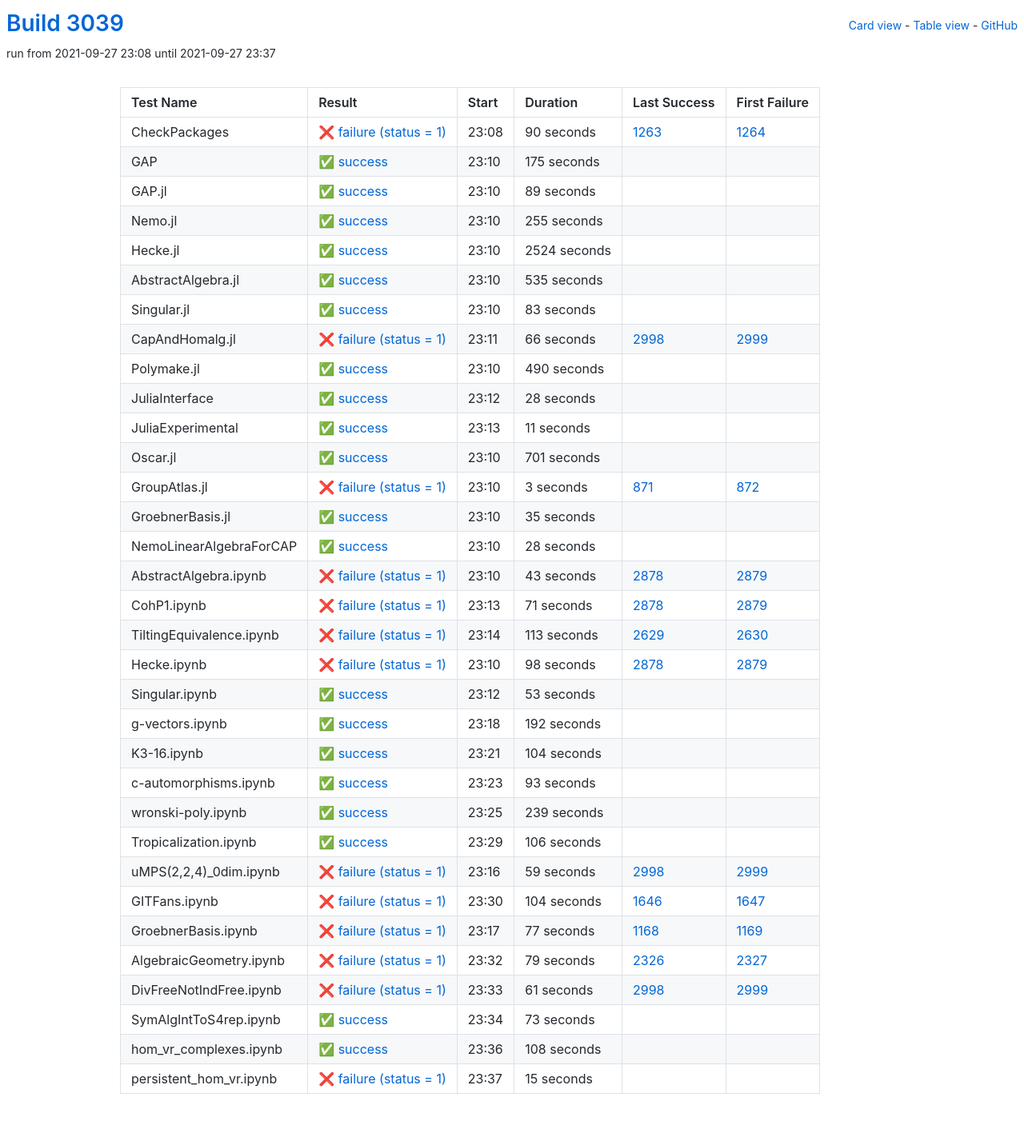
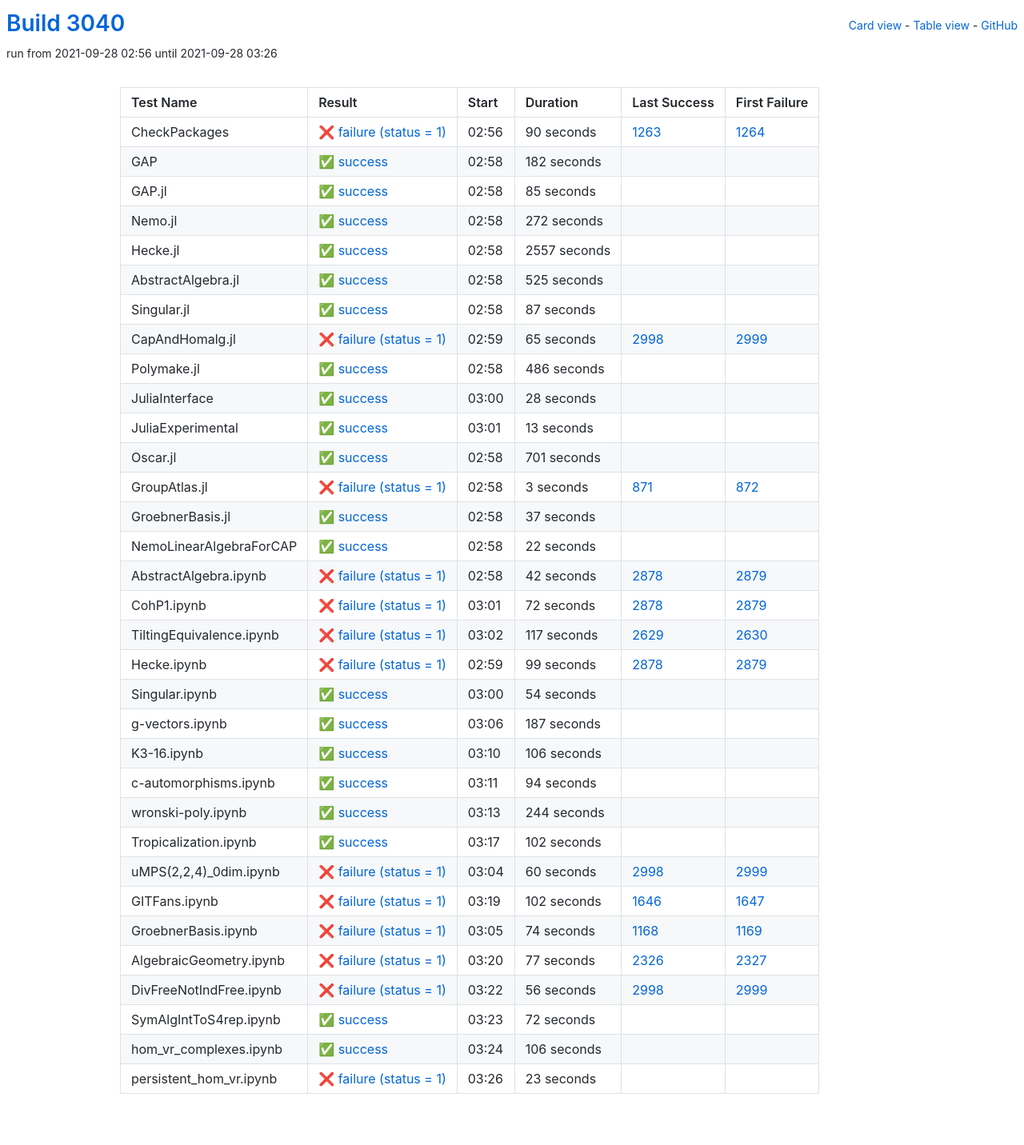
Before and after one commit to oscar-system/oscar-ci-status-stable, a Jekyll site: the page built from table.html, in a window 1280 px wide. Shown: the whole page at 80% size. Built offline with Jekyll 4.4.1, drawn with Linux system fonts in a browser that asks for light colours.

Commit message:
Build #3040

```diff
--- a/_data/ci.yml
+++ b/_data/ci.yml
@@ -1,6 +1,6 @@
 ---
-build: 3039
-build_url: https://oscarci.mathematik.uni-kl.de/job/oscar-stable/3039/
+build: 3040
+build_url: https://oscarci.mathematik.uni-kl.de/job/oscar-stable/3040/
 job: oscar-stable
 organization: oscar-system
 repo: oscar-ci-status-stable
@@ -8,8 +8,8 @@ repourl: https://github.com/oscar-system/oscar-ci-status-stable
 tests:
 - name: CheckPackages
   id: checkpackages
-  log: https://oscarci.mathematik.uni-kl.de/job/oscar-stable/3039/artifact/logs/build-3039/CheckPackages.log
-  start: 2021-09-27 23:08
+  log: https://oscarci.mathematik.uni-kl.de/job/oscar-stable/3040/artifact/logs/build-3040/CheckPackages.log
+  start: 2021-09-28 02:56
   success: false
   exitcode: 1
   status: failure
@@ -20,104 +20,104 @@ tests:
   first_failure_url: https://oscarci.mathematik.uni-kl.de/job/oscar-stable/1264/
 - name: GAP
   id: gap
-  log: https://oscarci.mathematik.uni-kl.de/job/oscar-stable/3039/artifact/logs/build-3039/GAP.log
-  start: 2021-09-27 23:10
+  log: https://oscarci.mathematik.uni-kl.de/job/oscar-stable/3040/artifact/logs/build-3040/GAP.log
+  start: 2021-09-28 02:58
   success: true
   exitcode: 0
   status: success
-  duration: 175
+  duration: 182
   last_success: false
   last_success_url:
   first_failure: false
   first_failure_url:
 - name: GAP.jl
   id: gap-jl
-  log: https://oscarci.mathematik.uni-kl.de/job/oscar-stable/3039/artifact/logs/build-3039/GAP.jl.log
-  start: 2021-09-27 23:10
+  log: https://oscarci.mathematik.uni-kl.de/job/oscar-stable/3040/artifact/logs/build-3040/GAP.jl.log
+  start: 2021-09-28 02:58
   success: true
   exitcode: 0
   status: success
-  duration: 89
+  duration: 85
   last_success: false
   last_success_url:
   first_failure: false
   first_failure_url:
 - name: Nemo.jl
   id: nemo-jl
-  log: https://oscarci.mathematik.uni-kl.de/job/oscar-stable/3039/artifact/logs/build-3039/Nemo.jl.log
-  start: 2021-09-27 23:10
+  log: https://oscarci.mathematik.uni-kl.de/job/oscar-stable/3040/artifact/logs/build-3040/Nemo.jl.log
+  start: 2021-09-28 02:58
   success: true
   exitcode: 0
   status: success
-  duration: 255
+  duration: 272
   last_success: false
   last_success_url:
   first_failure: false
   first_failure_url:
 - name: Hecke.jl
   id: hecke-jl
-  log: https://oscarci.mathematik.uni-kl.de/job/oscar-stable/3039/artifact/logs/build-3039/Hecke.jl.log
-  start: 2021-09-27 23:10
+  log: https://oscarci.mathematik.uni-kl.de/job/oscar-stable/3040/artifact/logs/build-3040/Hecke.jl.log
+  start: 2021-09-28 02:58
   success: true
   exitcode: 0
   status: success
-  duration: 2524
+  duration: 2557
   last_success: false
   last_success_url:
   first_failure: false
   first_failure_url:
 - name: AbstractAlgebra.jl
   id: abstractalgebra-jl
-  log: https://oscarci.mathematik.uni-kl.de/job/oscar-stable/3039/artifact/logs/build-3039/AbstractAlgebra.jl.log
-  start: 2021-09-27 23:10
+  log: https://oscarci.mathematik.uni-kl.de/job/oscar-stable/3040/artifact/logs/build-3040/AbstractAlgebra.jl.log
+  start: 2021-09-28 02:58
   success: true
   exitcode: 0
   status: success
-  duration: 535
+  duration: 525
   last_success: false
   last_success_url:
   first_failure: false
   first_failure_url:
 - name: Singular.jl
   id: singular-jl
-  log: https://oscarci.mathematik.uni-kl.de/job/oscar-stable/3039/artifact/logs/build-3039/Singular.jl.log
-  start: 2021-09-27 23:10
+  log: https://oscarci.mathematik.uni-kl.de/job/oscar-stable/3040/artifact/logs/build-3040/Singular.jl.log
+  start: 2021-09-28 02:58
   success: true
   exitcode: 0
   status: success
-  duration: 83
+  duration: 87
   last_success: false
   last_success_url:
   first_failure: false
   first_failure_url:
 - name: CapAndHomalg.jl
   id: capandhomalg-jl
-  log: https://oscarci.mathematik.uni-kl.de/job/oscar-stable/3039/artifact/logs/build-3039/CapAndHomalg.jl.log
-  start: 2021-09-27 23:11
+  log: https://oscarci.mathematik.uni-kl.de/job/oscar-stable/3040/artifact/logs/build-3040/CapAndHomalg.jl.log
+  start: 2021-09-28 02:59
   success: false
   exitcode: 1
   status: failure
-  duration: 66
+  duration: 65
   last_success: 2998
   last_success_url: https://oscarci.mathematik.uni-kl.de/job/oscar-stable/2998/
   first_failure: 2999
   first_failure_url: https://oscarci.mathematik.uni-kl.de/job/oscar-stable/2999/
 - name: Polymake.jl
   id: polymake-jl
-  log: https://oscarci.mathematik.uni-kl.de/job/oscar-stable/3039/artifact/logs/build-3039/Polymake.jl.log
-  start: 2021-09-27 23:10
+  log: https://oscarci.mathematik.uni-kl.de/job/oscar-stable/3040/artifact/logs/build-3040/Polymake.jl.log
+  start: 2021-09-28 02:58
   success: true
   exitcode: 0
   status: success
-  duration: 490
+  duration: 486
   last_success: false
   last_success_url:
   first_failure: false
   first_failure_url:
 - name: JuliaInterface
   id: juliainterface
-  log: https://oscarci.mathematik.uni-kl.de/job/oscar-stable/3039/artifact/logs/build-3039/JuliaInterface.log
-  start: 2021-09-27 23:12
+  log: https://oscarci.mathematik.uni-kl.de/job/oscar-stable/3040/artifact/logs/build-3040/JuliaInterface.log
+  start: 2021-09-28 03:00
   success: true
   exitcode: 0
   status: success
@@ -128,20 +128,20 @@ tests:
   first_failure_url:
 - name: JuliaExperimental
   id: juliaexperimental
-  log: https://oscarci.mathematik.uni-kl.de/job/oscar-stable/3039/artifact/logs/build-3039/JuliaExperimental.log
-  start: 2021-09-27 23:13
+  log: https://oscarci.mathematik.uni-kl.de/job/oscar-stable/3040/artifact/logs/build-3040/JuliaExperimental.log
+  start: 2021-09-28 03:01
   success: true
   exitcode: 0
   status: success
-  duration: 11
+  duration: 13
   last_success: false
   last_success_url:
   first_failure: false
   first_failure_url:
 - name: Oscar.jl
   id: oscar-jl
-  log: https://oscarci.mathematik.uni-kl.de/job/oscar-stable/3039/artifact/logs/build-3039/Oscar.jl.log
-  start: 2021-09-27 23:10
+  log: https://oscarci.mathematik.uni-kl.de/job/oscar-stable/3040/artifact/logs/build-3040/Oscar.jl.log
+  start: 2021-09-28 02:58
   success: true
   exitcode: 0
   status: success
@@ -152,8 +152,8 @@ tests:
   first_failure_url:
 - name: GroupAtlas.jl
   id: groupatlas-jl
-  log: https://oscarci.mathematik.uni-kl.de/job/oscar-stable/3039/artifact/logs/build-3039/GroupAtlas.jl.log
-  start: 2021-09-27 23:10
+  log: https://oscarci.mathematik.uni-kl.de/job/oscar-stable/3040/artifact/logs/build-3040/GroupAtlas.jl.log
+  start: 2021-09-28 02:58
   success: false
   exitcode: 1
   status: failure
@@ -164,140 +164,104 @@ tests:
   first_failure_url: https://oscarci.mathematik.uni-kl.de/job/oscar-stable/872/
 - name: GroebnerBasis.jl
   id: groebnerbasis-jl
-  log: https://oscarci.mathematik.uni-kl.de/job/oscar-stable/3039/artifact/logs/build-3039/GroebnerBasis.jl.log
-  start: 2021-09-27 23:10
+  log: https://oscarci.mathematik.uni-kl.de/job/oscar-stable/3040/artifact/logs/build-3040/GroebnerBasis.jl.log
+  start: 2021-09-28 02:58
   success: true
   exitcode: 0
   status: success
-  duration: 35
+  duration: 37
   last_success: false
   last_success_url:
   first_failure: false
   first_failure_url:
 - name: NemoLinearAlgebraForCAP
   id: nemolinearalgebraforcap
-  log: https://oscarci.mathematik.uni-kl.de/job/oscar-stable/3039/artifact/logs/build-3039/NemoLinearAlgebraForCAP.log
-  start: 2021-09-27 23:10
+  log: https://oscarci.mathematik.uni-kl.de/job/oscar-stable/3040/artifact/logs/build-3040/NemoLinearAlgebraForCAP.log
+  start: 2021-09-28 02:58
   success: true
   exitcode: 0
   status: success
-  duration: 28
+  duration: 22
   last_success: false
   last_success_url:
   first_failure: false
   first_failure_url:
 - name: AbstractAlgebra.ipynb
   id: abstractalgebra-ipynb
-  log: https://oscarci.mathematik.uni-kl.de/job/oscar-stable/3039/artifact/logs/build-3039/AbstractAlgebra.ipynb.log
-  start: 2021-09-27 23:10
+  log: https://oscarci.mathematik.uni-kl.de/job/oscar-stable/3040/artifact/logs/build-3040/AbstractAlgebra.ipynb.log
+  start: 2021-09-28 02:58
   success: false
   exitcode: 1
   status: failure
-  duration: 43
+  duration: 42
   last_success: 2878
   last_success_url: https://oscarci.mathematik.uni-kl.de/job/oscar-stable/2878/
   first_failure: 2879
   first_failure_url: https://oscarci.mathematik.uni-kl.de/job/oscar-stable/2879/
 - name: CohP1.ipynb
   id: cohp1-ipynb
-  log: https://oscarci.mathematik.uni-kl.de/job/oscar-stable/3039/artifact/logs/build-3039/CohP1.ipynb.log
-  start: 2021-09-27 23:13
+  log: https://oscarci.mathematik.uni-kl.de/job/oscar-stable/3040/artifact/logs/build-3040/CohP1.ipynb.log
+  start: 2021-09-28 03:01
   success: false
   exitcode: 1
   status: failure
-  duration: 71
+  duration: 72
   last_success: 2878
   last_success_url: https://oscarci.mathematik.uni-kl.de/job/oscar-stable/2878/
   first_failure: 2879
   first_failure_url: https://oscarci.mathematik.uni-kl.de/job/oscar-stable/2879/
 - name: TiltingEquivalence.ipynb
   id: tiltingequivalence-ipynb
-  log: https://oscarci.mathematik.uni-kl.de/job/oscar-stable/3039/artifact/logs/build-3039/TiltingEquivalence.ipynb.log
-  start: 2021-09-27 23:14
+  log: https://oscarci.mathematik.uni-kl.de/job/oscar-stable/3040/artifact/logs/build-3040/TiltingEquivalence.ipynb.log
+  start: 2021-09-28 03:02
   success: false
   exitcode: 1
   status: failure
-  duration: 113
+  duration: 117
   last_success: 2629
   last_success_url: https://oscarci.mathematik.uni-kl.de/job/oscar-stable/2629/
   first_failure: 2630
   first_failure_url: https://oscarci.mathematik.uni-kl.de/job/oscar-stable/2630/
 - name: Hecke.ipynb
   id: hecke-ipynb
-  log: https://oscarci.mathematik.uni-kl.de/job/oscar-stable/3039/artifact/logs/build-3039/Hecke.ipynb.log
-  start: 2021-09-27 23:10
+  log: https://oscarci.mathematik.uni-kl.de/job/oscar-stable/3040/artifact/logs/build-3040/Hecke.ipynb.log
+  start: 2021-09-28 02:59
   success: false
   exitcode: 1
   status: failure
-  duration: 98
+  duration: 99
   last_success: 2878
   last_success_url: https://oscarci.mathematik.uni-kl.de/job/oscar-stable/2878/
   first_failure: 2879
   first_failure_url: https://oscarci.mathematik.uni-kl.de/job/oscar-stable/2879/
 - name: Singular.ipynb
   id: singular-ipynb
-  log: https://oscarci.mathematik.uni-kl.de/job/oscar-stable/3039/artifact/logs/build-3039/Singular.ipynb.log
-  start: 2021-09-27 23:12
+  log: https://oscarci.mathematik.uni-kl.de/job/oscar-stable/3040/artifact/logs/build-3040/Singular.ipynb.log
+  start: 2021-09-28 03:00
   success: true
   exitcode: 0
   status: success
-  duration: 53
+  duration: 54
   last_success: false
   last_success_url:
   first_failure: false
   first_failure_url:
 - name: g-vectors.ipynb
   id: g-vectors-ipynb
-  log: https://oscarci.mathematik.uni-kl.de/job/oscar-stable/3039/artifact/logs/build-3039/g-vectors.ipynb.log
-  start: 2021-09-27 23:18
+  log: https://oscarci.mathematik.uni-kl.de/job/oscar-stable/3040/artifact/logs/build-3040/g-vectors.ipynb.log
+  start: 2021-09-28 03:06
   success: true
   exitcode: 0
   status: success
-  duration: 192
+  duration: 187
   last_success: false
   last_success_url:
   first_failure: false
   first_failure_url:
 - name: K3-16.ipynb
   id: k3-16-ipynb
-  log: https://oscarci.mathematik.uni-kl.de/job/oscar-stable/3039/artifact/logs/build-3039/K3-16.ipynb.log
-  start: 2021-09-27 23:21
-  success: true
-  exitcode: 0
-  status: success
-  duration: 104
-  last_success: false
-  last_success_url:
-  first_failure: false
-  first_failure_url:
-- name: c-automorphisms.ipynb
-  id: c-automorphisms-ipynb
-  log: https://oscarci.mathematik.uni-kl.de/job/oscar-stable/3039/artifact/logs/build-3039/c-automorphisms.ipynb.log
-  start: 2021-09-27 23:23
-  success: true
-  exitcode: 0
-  status: success
-  duration: 93
-  last_success: false
-  last_success_url:
-  first_failure: false
-  first_failure_url:
-- name: wronski-poly.ipynb
-  id: wronski-poly-ipynb
-  log: https://oscarci.mathematik.uni-kl.de/job/oscar-stable/3039/artifact/logs/build-3039/wronski-poly.ipynb.log
-  start: 2021-09-27 23:25
-  success: true
-  exitcode: 0
-  status: success
-  duration: 239
-  last_success: false
-  last_success_url:
-  first_failure: false
-  first_failure_url:
-- name: Tropicalization.ipynb
-  id: tropicalization-ipynb
-  log: https://oscarci.mathematik.uni-kl.de/job/oscar-stable/3039/artifact/logs/build-3039/Tropicalization.ipynb.log
-  start: 2021-09-27 23:29
+  log: https://oscarci.mathematik.uni-kl.de/job/oscar-stable/3040/artifact/logs/build-3040/K3-16.ipynb.log
+  start: 2021-09-28 03:10
   success: true
   exitcode: 0
   status: success
@@ -306,98 +270,134 @@ tests:
   last_success_url:
   first_failure: false
   first_failure_url:
+- name: c-automorphisms.ipynb
+  id: c-automorphisms-ipynb
+  log: https://oscarci.mathematik.uni-kl.de/job/oscar-stable/3040/artifact/logs/build-3040/c-automorphisms.ipynb.log
+  start: 2021-09-28 03:11
+  success: true
+  exitcode: 0
+  status: success
+  duration: 94
+  last_success: false
+  last_success_url:
+  first_failure: false
+  first_failure_url:
+- name: wronski-poly.ipynb
+  id: wronski-poly-ipynb
+  log: https://oscarci.mathematik.uni-kl.de/job/oscar-stable/3040/artifact/logs/build-3040/wronski-poly.ipynb.log
+  start: 2021-09-28 03:13
+  success: true
+  exitcode: 0
+  status: success
+  duration: 244
+  last_success: false
+  last_success_url:
+  first_failure: false
+  first_failure_url:
+- name: Tropicalization.ipynb
+  id: tropicalization-ipynb
+  log: https://oscarci.mathematik.uni-kl.de/job/oscar-stable/3040/artifact/logs/build-3040/Tropicalization.ipynb.log
+  start: 2021-09-28 03:17
+  success: true
+  exitcode: 0
+  status: success
+  duration: 102
+  last_success: false
+  last_success_url:
+  first_failure: false
+  first_failure_url:
 - name: uMPS(2,2,4)_0dim.ipynb
   id: umps-2-2-4-0dim-ipynb
-  log: https://oscarci.mathematik.uni-kl.de/job/oscar-stable/3039/artifact/logs/build-3039/uMPS-2-2-4-_0dim.ipynb.log
-  start: 2021-09-27 23:16
+  log: https://oscarci.mathematik.uni-kl.de/job/oscar-stable/3040/artifact/logs/build-3040/uMPS-2-2-4-_0dim.ipynb.log
+  start: 2021-09-28 03:04
   success: false
   exitcode: 1
   status: failure
-  duration: 59
+  duration: 60
   last_success: 2998
   last_success_url: https://oscarci.mathematik.uni-kl.de/job/oscar-stable/2998/
   first_failure: 2999
   first_failure_url: https://oscarci.mathematik.uni-kl.de/job/oscar-stable/2999/
 - name: GITFans.ipynb
   id: gitfans-ipynb
-  log: https://oscarci.mathematik.uni-kl.de/job/oscar-stable/3039/artifact/logs/build-3039/GITFans.ipynb.log
-  start: 2021-09-27 23:30
+  log: https://oscarci.mathematik.uni-kl.de/job/oscar-stable/3040/artifact/logs/build-3040/GITFans.ipynb.log
+  start: 2021-09-28 03:19
   success: false
   exitcode: 1
   status: failure
-  duration: 104
+  duration: 102
   last_success: 1646
   last_success_url: https://oscarci.mathematik.uni-kl.de/job/oscar-stable/1646/
   first_failure: 1647
   first_failure_url: https://oscarci.mathematik.uni-kl.de/job/oscar-stable/1647/
 - name: GroebnerBasis.ipynb
   id: groebnerbasis-ipynb
-  log: https://oscarci.mathematik.uni-kl.de/job/oscar-stable/3039/artifact/logs/build-3039/GroebnerBasis.ipynb.log
-  start: 2021-09-27 23:17
+  log: https://oscarci.mathematik.uni-kl.de/job/oscar-stable/3040/artifact/logs/build-3040/GroebnerBasis.ipynb.log
+  start: 2021-09-28 03:05
   success: false
   exitcode: 1
   status: failure
-  duration: 77
+  duration: 74
   last_success: 1168
   last_success_url: https://oscarci.mathematik.uni-kl.de/job/oscar-stable/1168/
   first_failure: 1169
   first_failure_url: https://oscarci.mathematik.uni-kl.de/job/oscar-stable/1169/
 - name: AlgebraicGeometry.ipynb
   id: algebraicgeometry-ipynb
-  log: https://oscarci.mathematik.uni-kl.de/job/oscar-stable/3039/artifact/logs/build-3039/AlgebraicGeometry.ipynb.log
-  start: 2021-09-27 23:32
+  log: https://oscarci.mathematik.uni-kl.de/job/oscar-stable/3040/artifact/logs/build-3040/AlgebraicGeometry.ipynb.log
+  start: 2021-09-28 03:20
   success: false
   exitcode: 1
   status: failure
-  duration: 79
+  duration: 77
   last_success: 2326
   last_success_url: https://oscarci.mathematik.uni-kl.de/job/oscar-stable/2326/
   first_failure: 2327
   first_failure_url: https://oscarci.mathematik.uni-kl.de/job/oscar-stable/2327/
 - name: DivFreeNotIndFree.ipynb
   id: divfreenotindfree-ipynb
-  log: https://oscarci.mathematik.uni-kl.de/job/oscar-stable/3039/artifact/logs/build-3039/DivFreeNotIndFree.ipynb.log
-  start: 2021-09-27 23:33
+  log: https://oscarci.mathematik.uni-kl.de/job/oscar-stable/3040/artifact/logs/build-3040/DivFreeNotIndFree.ipynb.log
+  start: 2021-09-28 03:22
   success: false
   exitcode: 1
   status: failure
-  duration: 61
+  duration: 56
   last_success: 2998
   last_success_url: https://oscarci.mathematik.uni-kl.de/job/oscar-stable/2998/
   first_failure: 2999
   first_failure_url: https://oscarci.mathematik.uni-kl.de/job/oscar-stable/2999/
 - name: SymAlgIntToS4rep.ipynb
   id: symalginttos4rep-ipynb
-  log: https://oscarci.mathematik.uni-kl.de/job/oscar-stable/3039/artifact/logs/build-3039/SymAlgIntToS4rep.ipynb.log
-  start: 2021-09-27 23:34
+  log: https://oscarci.mathematik.uni-kl.de/job/oscar-stable/3040/artifact/logs/build-3040/SymAlgIntToS4rep.ipynb.log
+  start: 2021-09-28 03:23
   success: true
   exitcode: 0
   status: success
-  duration: 73
+  duration: 72
   last_success: false
   last_success_url:
   first_failure: false
   first_failure_url:
 - name: hom_vr_complexes.ipynb
   id: hom-vr-complexes-ipynb
-  log: https://oscarci.mathematik.uni-kl.de/job/oscar-stable/3039/artifact/logs/build-3039/hom_vr_complexes.ipynb.log
-  start: 2021-09-27 23:36
+  log: https://oscarci.mathematik.uni-kl.de/job/oscar-stable/3040/artifact/logs/build-3040/hom_vr_complexes.ipynb.log
+  start: 2021-09-28 03:24
   success: true
   exitcode: 0
   status: success
-  duration: 108
+  duration: 106
   last_success: false
   last_success_url:
   first_failure: false
   first_failure_url:
 - name: persistent_hom_vr.ipynb
   id: persistent-hom-vr-ipynb
-  log: https://oscarci.mathematik.uni-kl.de/job/oscar-stable/3039/artifact/logs/build-3039/persistent_hom_vr.ipynb.log
-  start: 2021-09-27 23:37
+  log: https://oscarci.mathematik.uni-kl.de/job/oscar-stable/3040/artifact/logs/build-3040/persistent_hom_vr.ipynb.log
+  start: 2021-09-28 03:26
   success: false
   exitcode: 1
   status: failure
-  duration: 15
+  duration: 23
   last_success: false
   last_success_url:
   first_failure: false
```
Also changed, not shown: README.md.
